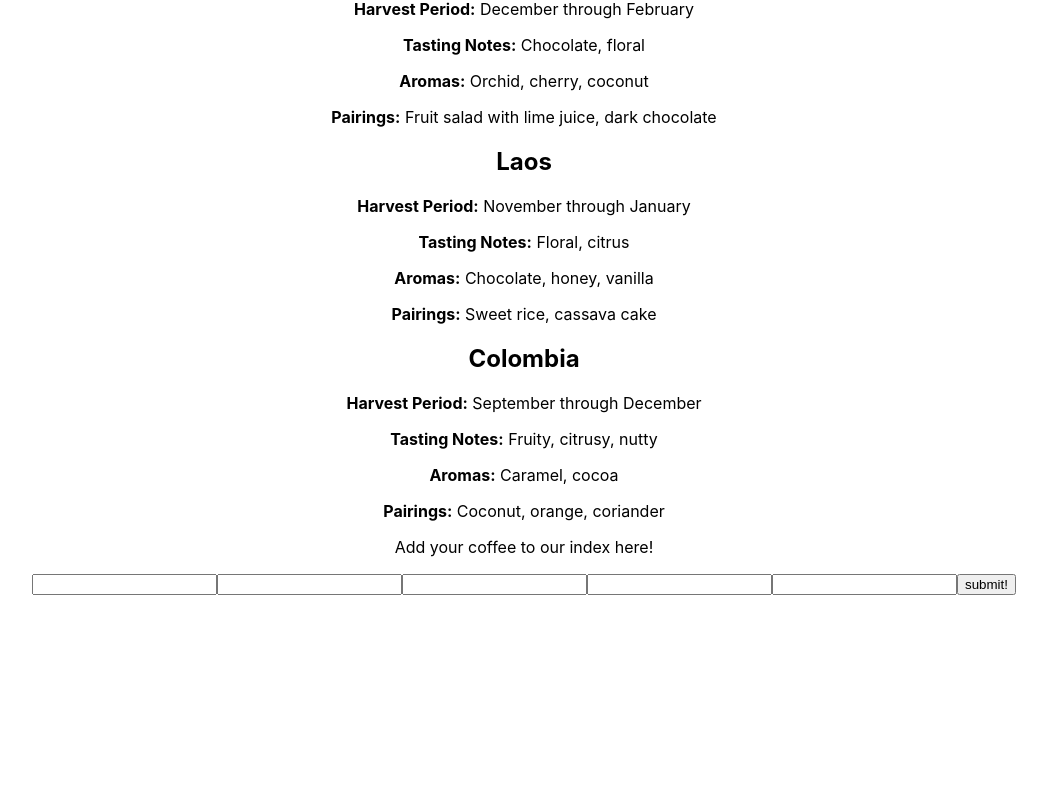
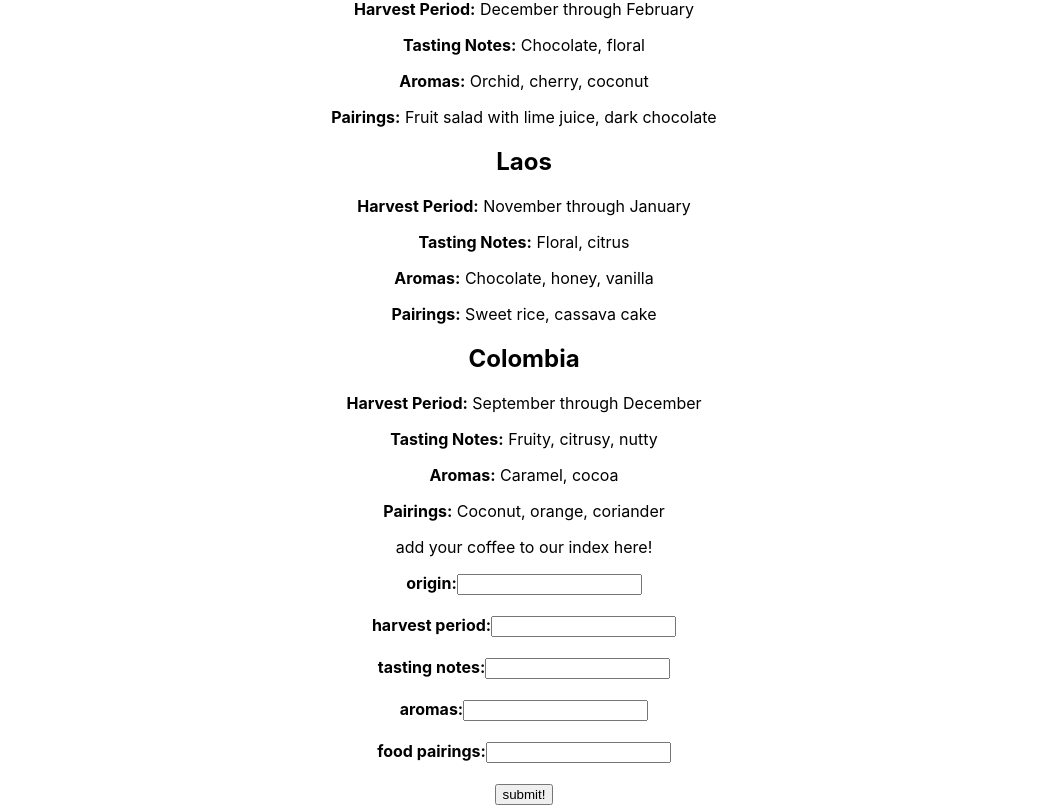
Before and after one commit to tessmueske/final-project, a React (Create React App) app: page /coffees in a window 1280 px wide. Shown: the part 1008-1813 px from the top of the page, without its empty margins (116-1163 px from the left). Before the commit the page ends 1603 px from the top, so only its background shows below. Built offline with nearby package versions, Linux system fonts and the light colour scheme; data requests are answered from the project's data file.

Commit message:
form styling

```diff
--- a/src/NewCoffee.js
+++ b/src/NewCoffee.js
@@ -39,13 +39,38 @@ function handlePairingChange(e){
 
     return (
         <div>
-            <p>Add your coffee to our index here!</p>
+            <p>add your coffee to our index here!</p>
             <form onSubmit={handleSubmit}>
-                <input type="text" onChange={handleOriginChange} value={origin} />
-                <input type="text" onChange={handleHarvestChange} value={harvest} />
-                <input type="text" onChange={handleTastingChange} value={tasting} />
-                <input type="text" onChange={handleAromaChange} value={aroma} />
-                <input type="text" onChange={handlePairingChange} value={pairing} />
+                <label>
+                    <strong>origin:</strong>
+                    <input type="text" onChange={handleOriginChange} value={origin} />
+                </label>
+                <br ></br>
+                <br ></br>
+                <label>
+                    <strong>harvest period:</strong>
+                    <input type="text" onChange={handleHarvestChange} value={harvest} />
+                </label>
+                <br ></br>
+                <br ></br>
+                <label>
+                    <strong>tasting notes:</strong>
+                    <input type="text" onChange={handleTastingChange} value={tasting} />
+                </label>
+                <br ></br>
+                <br ></br>
+                <label>
+                    <strong>aromas:</strong>
+                    <input type="text" onChange={handleAromaChange} value={aroma} />
+                </label>
+                <br ></br>
+                <br ></br>
+                <label>
+                    <strong>food pairings:</strong>
+                    <input type="text" onChange={handlePairingChange} value={pairing} />
+                </label>
+                <br ></br>
+                <br ></br>
                 <button type="submit">submit!</button>
             </form>
         </div>
```
